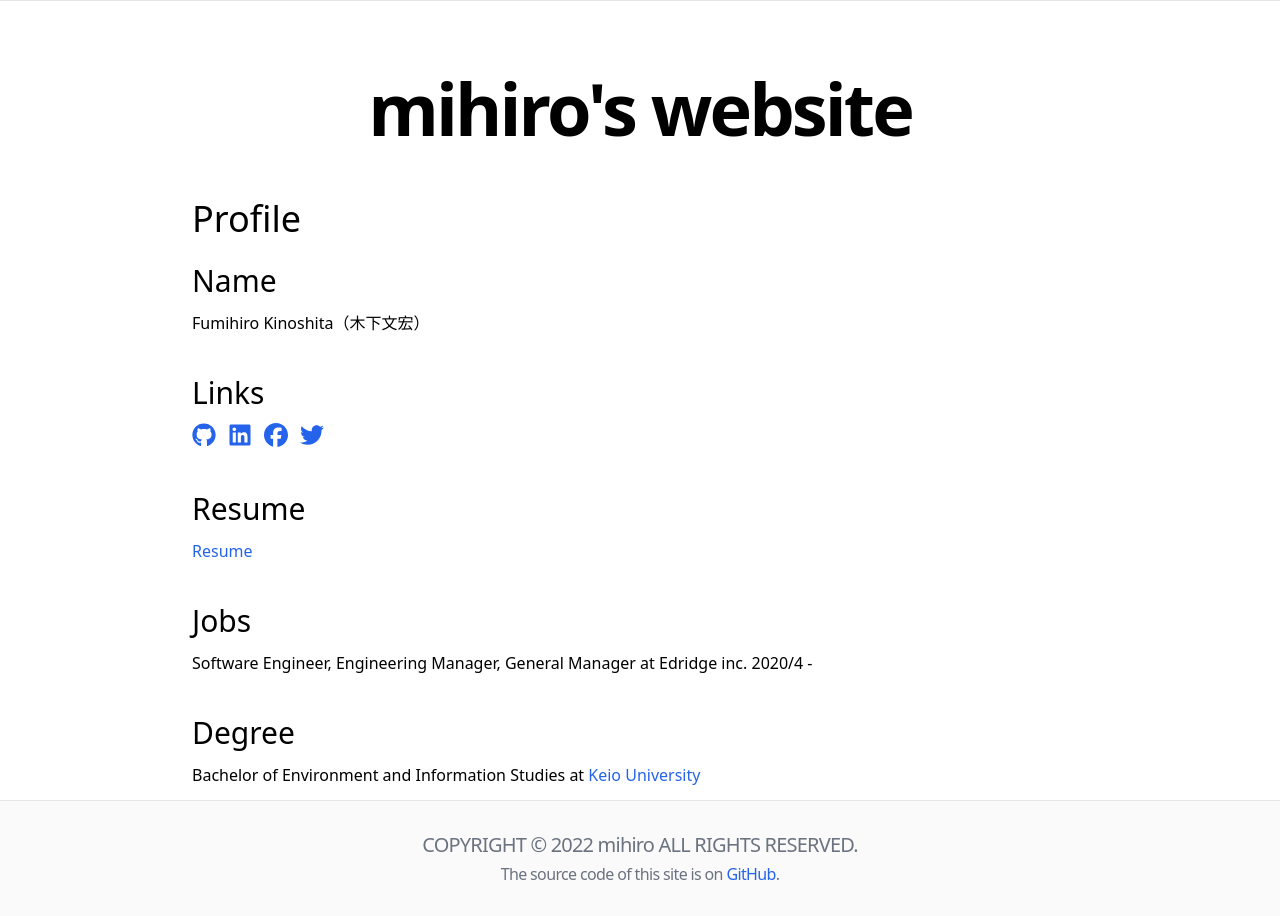
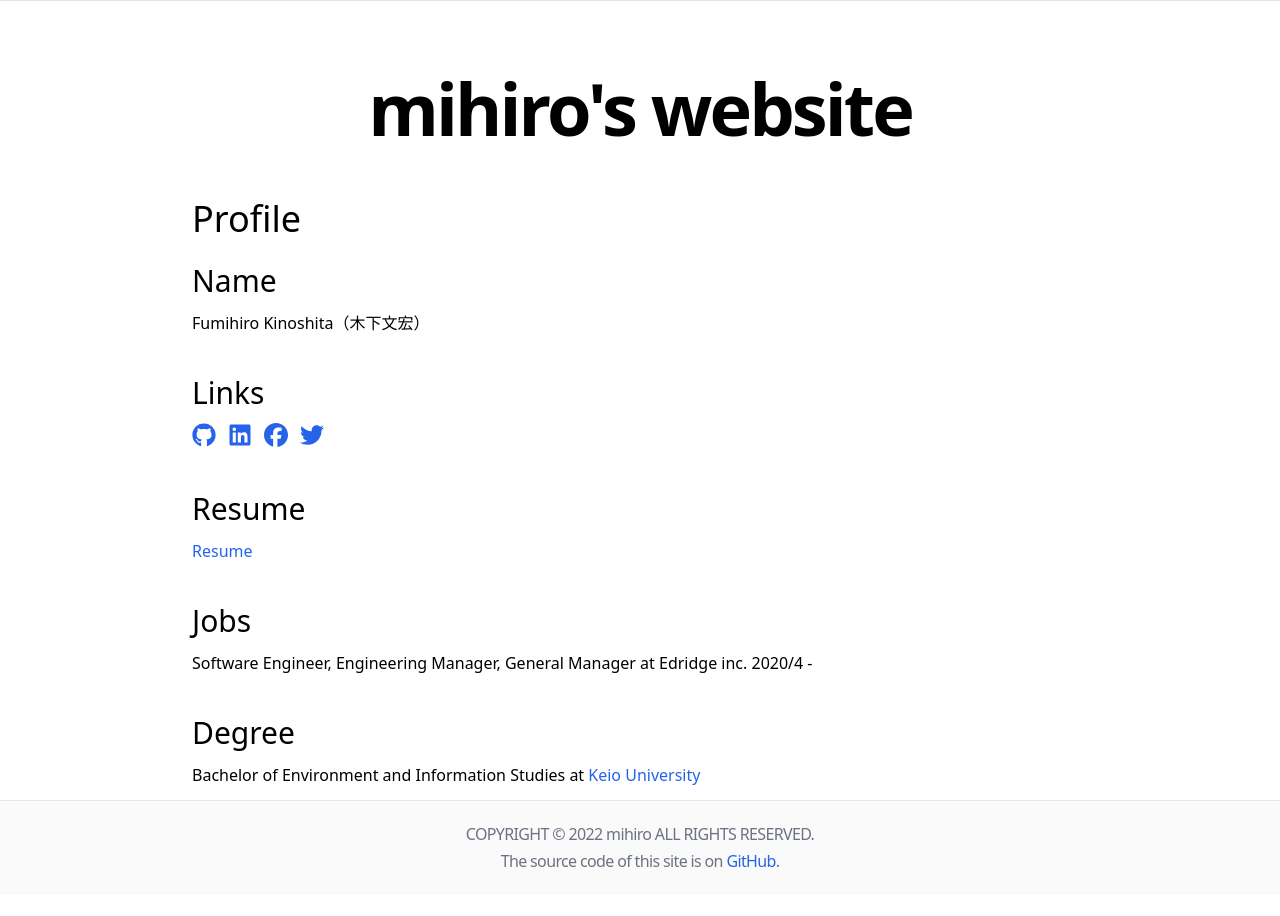
Before and after one commit to mihiron/mihiron.github.io, a Next.js app: page / in a window 1280 px wide. After the commit the page ends 895 px from the top, so only its background shows below. Built offline with nearby package versions, Linux system fonts and the light colour scheme.

Commit message:
Update footer.tsx

```diff
--- a/components/footer.tsx
+++ b/components/footer.tsx
@@ -4,11 +4,11 @@ const Footer = () => {
   return (
     <footer className="bg-neutral-50 border-t border-neutral-200">
       <Container>
-        <div className="max-w-4xl mx-auto py-8 items-center">
-          <h3 className="text-xl tracking-tighter leading-tight text-center text-gray-500 mb-2">
+        <div className="max-w-4xl mx-auto py-6 items-center">
+          <h3 className="text-l tracking-tighter leading-tight text-center text-gray-500 mb-2">
             COPYRIGHT © 2022 mihiro ALL RIGHTS RESERVED.
           </h3>
-          <div className="text-l tracking-tighter leading-tight text-center text-gray-500">
+          <div className="text-m tracking-tighter leading-tight text-center text-gray-500">
             The source code of this site is on&nbsp;
             <a
               href='https://github.com/mihiron'
```
